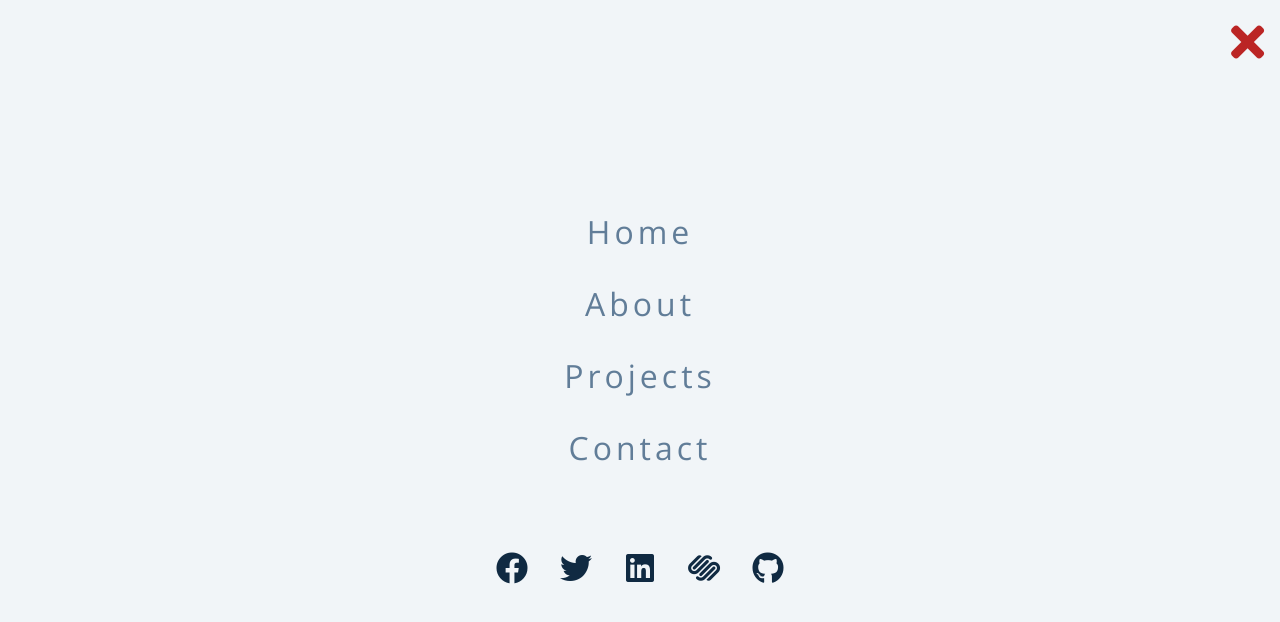
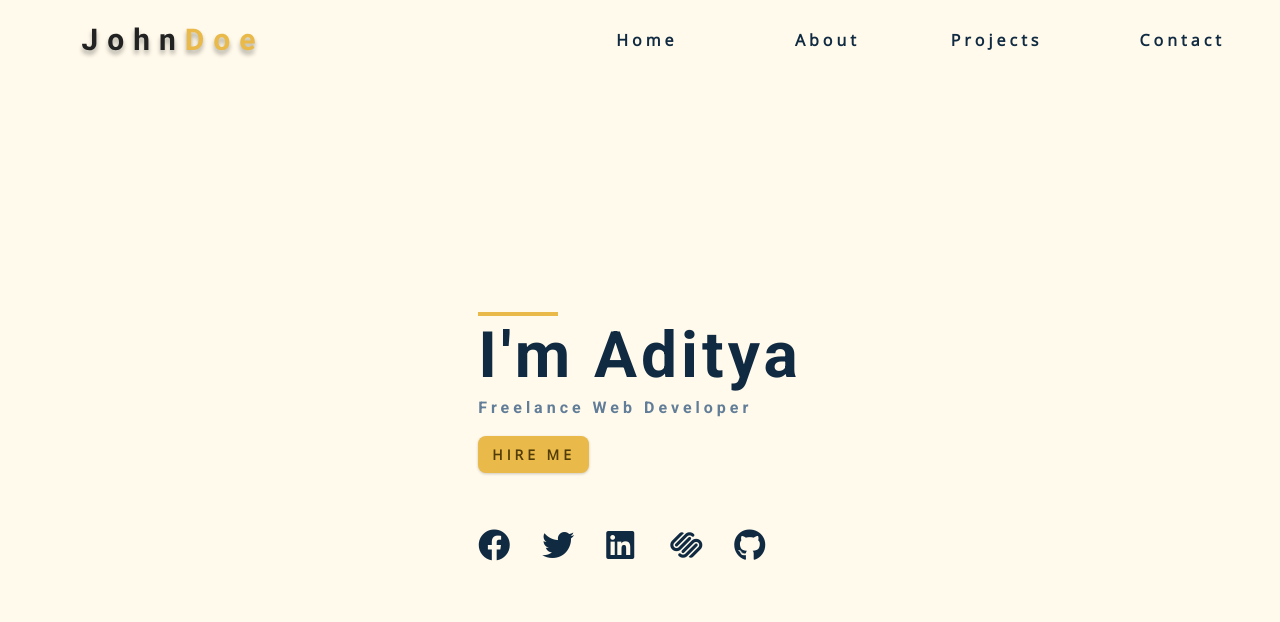
Before and after one commit to empyrals/Personal-Portfolio, a plain HTML site: page index.html in a window 1280 px wide. Drawn offline with nearby package versions, Linux system fonts and the light colour scheme.

Commit message:
Hero CSS Small

```diff
--- a/css/styles.css
+++ b/css/styles.css
@@ -165,6 +165,15 @@ p {
   }
 }
 
+.underline {
+  width: 5rem;
+  height: 0.25rem;
+  margin-bottom: 1.25rem;
+  margin-left: auto;
+  margin-right: auto;
+  background: var(--clr-primary-5);
+}
+
 /*
 ===============
 Navbar
@@ -229,6 +238,16 @@ Navbar
     align-items: center;
   }
 }
+/* fixed navbar */
+.navbar-fixed {
+  position: fixed;
+  top: 0;
+  left: 0;
+  width: 100%;
+  background: var(--clr-white);
+  z-index: 2;
+  box-shadow: var(--light-shadow);
+}
 
 /*
 ===============
@@ -246,7 +265,10 @@ Sidebar
   place-items: center;
   /* for later */
   transition: var(--transition);
-  /* transform: translateX(-100%); */
+  transform: translateX(-100%);
+}
+.show-sidebar {
+  transform: translateX(0);
 }
 .sidebar-links {
   text-align: center;
@@ -299,6 +321,30 @@ Hero
 ===============
 */
 /* underline added to globals */
+.hero .underline {
+  margin-bottom: 0.5rem;
+  margin-left: 0;
+}
+.hero-img {
+  display: none;
+}
+.hero {
+  background: var(--clr-primary-10);
+}
+.hero-center {
+  min-height: calc(100vh - 5rem);
+  display: grid;
+  place-items: center;
+}
+.hero-info h4 {
+  color: var(--clr-grey-5);
+}
+.hero-icons {
+  justify-items: start;
+}
+.hero-btn {
+  margin-top: 0.5rem;
+}
 
 /*
 ===============
--- a/index.html
+++ b/index.html
@@ -91,6 +91,42 @@
 
     <!-- end of sidebar -->
     <!-- header -->
+    <header class="hero">
+      <div class="section-center hero-center">
+        <article class="hero-info">
+          <div class="underline"></div>
+          <h1>i'm aditya</h1>
+          <h4>freelance web developer</h4>
+          <a href="contact.html" class="btn hero-btn">hire me</a>
+          <!-- Social media icons -->
+          <ul class="social-icons hero-icons">
+            <li>
+              <a href="https://www.twitter.com" class="social-icon">
+                <i class="fab fa-facebook"></i></a>
+            </li>
+            <li>
+              <a href="https://www.twitter.com" class="social-icon">
+                <i class="fab fa-twitter"></i></a>
+            </li>
+            <li>
+              <a href="https://www.twitter.com" class="social-icon">
+                <i class="fab fa-linkedin"></i></a>
+            </li>
+            <li>
+              <a href="https://www.twitter.com" class="social-icon">
+                <i class="fab fa-squarespace"></i></a>
+            </li>
+            <li>
+              <a href="https://www.twitter.com" class="social-icon">
+                <i class="fab fa-github"></i></a>
+            </li>
+          </ul>
+        </article>
+        <article class="hero-img">
+          <img src="./images/adi.jpg" class="hero-photo" alt="img">
+        </article>
+      </div>
+    </header>
 
     <!-- end of header -->
     <!-- about -->
```
Also changed, not shown: images/adi.jpg (added).
